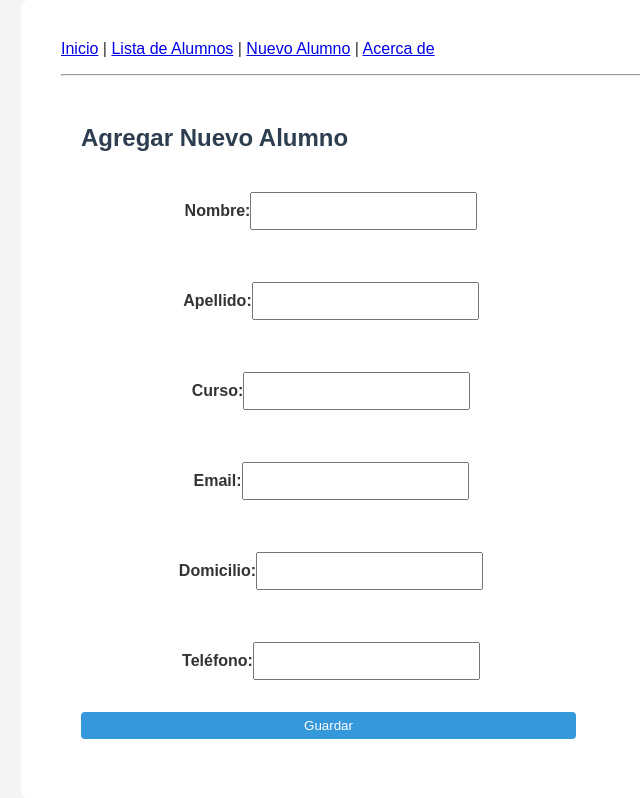
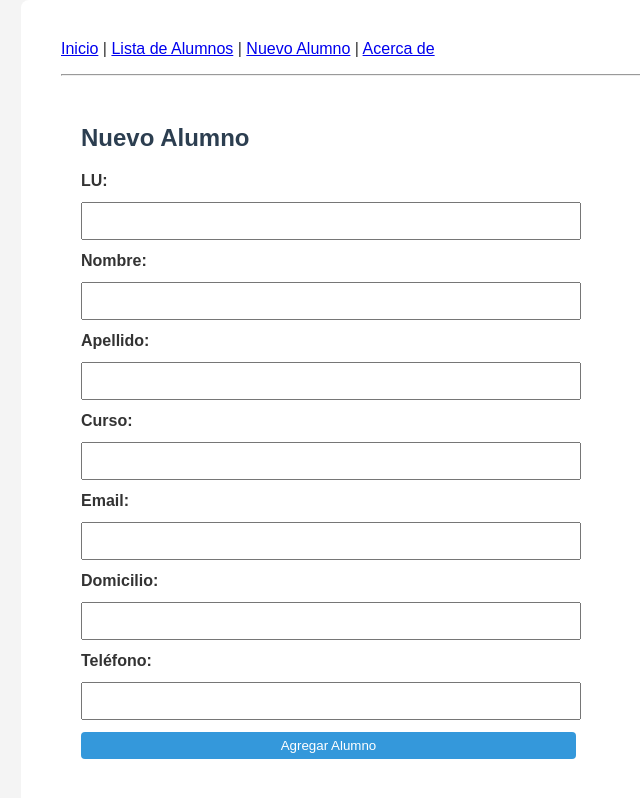
Before and after one commit to Colturas/TP05_PV_2025GRUPO13, a React (Vite) app in the folder TP05_PV_2025GRUPO13/: page /alumnos/nuevo in a window 1280 px wide. Shown: the top 798 px of the page, without its empty margins (199-839 px from the left). Built offline with nearby package versions, Linux system fonts and the light colour scheme.

Commit message:
Agrego un detalle extra al css del AcercaDe- Fernandez Jorge

```diff
--- a/TP05_PV_2025GRUPO13/src/AcercaDe.jsx
+++ b/TP05_PV_2025GRUPO13/src/AcercaDe.jsx
@@ -1,10 +1,46 @@
-function AcercaDe() {
+export default function AcercaDe() {
   return (
-    <div>
-      <h2>Acerca de esta aplicación</h2>
-      <p>Desarrollada por el equipo de alumnos para la gestión académica.</p>
+    <div className="acerca-de-container">
+      <h2>Acerca del grupo 13</h2>
+      <p>
+        Somos un grupo de estudiantes de la escuela de minas en el trabajo práctico para Programacion Visual 💻.
+        El proyecto consiste en desarrollar una aplicación web para la gestión de alumnos utilizando React con Vite,
+        React Router DOM y manejo de eventos. Nuestra app permite agregar, editar, ver, eliminar lógicamente y restaurar alumnos.
+      </p>
+
+      <h3>Integrantes del Grupo:</h3>
+      <ul className="lista-integrantes">
+        <li>
+          <strong>Diaz Francisco</strong> —{" "}
+          <a href="https://github.com/FranciscoDiaz-01" target="_blank" rel="noopener noreferrer">
+            @FranciscoDiaz-01
+          </a>
+        </li>
+        <li>
+          <strong>Modena Stefano</strong> —{" "}
+          <a href="https://github.com/salomon342007" target="_blank" rel="noopener noreferrer">
+            @salomon342007
+          </a>
+        </li>
+        <li>
+          <strong>Fernandez Jorge Lautaro</strong> —{" "}
+          <a href="https://github.com/Colturas" target="_blank" rel="noopener noreferrer">
+            @Colturas
+          </a>
+        </li>
+        <li>
+          <strong>Bazan Jamal</strong> —{" "}
+          <a href="https://github.com/jamaledm" target="_blank" rel="noopener noreferrer">
+            @jamaledm
+          </a>
+        </li>
+        <li>
+          <strong>Rueda Thiago</strong> —{" "}
+          <a href="https://github.com/Thiax" target="_blank" rel="noopener noreferrer">
+            @Thiax
+          </a>
+        </li>
+      </ul>
     </div>
   );
 }
-
-export default AcercaDe;
--- a/TP05_PV_2025GRUPO13/src/NuevoAlumno.jsx
+++ b/TP05_PV_2025GRUPO13/src/NuevoAlumno.jsx
@@ -1,121 +1,106 @@
-import { useState } from "react";
+import React, { useState } from "react";
 import { useNavigate } from "react-router-dom";
 
-function NuevoAlumno({ alumnos, papelera, setAlumnos }) {
-  const [formData, setFormData] = useState({
+export default function NuevoAlumno({ alumnos, setAlumnos }) {
+  const navigate = useNavigate();
+  const [nuevoAlumno, setNuevoAlumno] = useState({
+    lu: "",
     nombre: "",
     apellido: "",
     curso: "",
     email: "",
     domicilio: "",
-    telefono: ""
+    telefono: "",
+    activo: true
   });
-  const navigate = useNavigate();
-
-  const extraerIndice = (lu) => {
-    return parseInt(lu.replace(/^APU0*/, ""), 10) || 0;
-  };
-
-  const calcularSiguienteLU = () => {
-    const todasLUs = [
-      ...alumnos.map((a) => a.lu),
-      ...papelera.map((a) => a.lu),
-    ];
-    if (todasLUs.length === 0) {
-      return "APU00001";
-    }
-    const indices = todasLUs.map((lu) => extraerIndice(lu));
-    const maxIndice = Math.max(...indices);
-    const siguiente = maxIndice + 1;
-    return `APU${String(siguiente).padStart(5, "0")}`;
-  };
 
   const handleChange = (e) => {
     const { name, value } = e.target;
-    setFormData((prev) => ({ ...prev, [name]: value }));
+    setNuevoAlumno({ ...nuevoAlumno, [name]: value });
   };
 
   const handleSubmit = (e) => {
     e.preventDefault();
-    const nuevaLU = calcularSiguienteLU();
-    const nuevoAlumno = {
-      id: Date.now(),
-      lu: nuevaLU,
-      nombre: formData.nombre,
-      apellido: formData.apellido,
-      curso: formData.curso,
-      email: formData.email,
-      domicilio: formData.domicilio,
-      telefono: formData.telefono,
-      activo: true,
-    };
-    setAlumnos((prev) => [...prev, nuevoAlumno]);
-    navigate("/alumnos");
+
+    const numero = parseInt(nuevoAlumno.lu, 10);
+    if (isNaN(numero)) {
+      alert("LU debe ser un número");
+      return;
+    }
+
+    const formatoLU = `APU${numero.toString().padStart(5, "0")}`;
+
+    const alumnoFormateado = { ...nuevoAlumno, lu: formatoLU };
+
+    const yaExiste = alumnos.some((a) => a.lu === formatoLU);
+    if (yaExiste) {
+      alert("Ese LU ya está en uso");
+      return;
+    }
+
+    setAlumnos([...alumnos, alumnoFormateado]);
+    navigate("/lista");
   };
 
   return (
-    <div style={{ padding: "20px" }}>
-      <h2>Agregar Nuevo Alumno</h2>
-      <form onSubmit={handleSubmit}>
     <div>
-          <label>Nombre:</label>
+      <h2>Nuevo Alumno</h2>
+      <form onSubmit={handleSubmit} className="formulario">
+        <label>LU:</label>
         <input
-            name="nombre"
-            value={formData.nombre}
+          type="number"
+          name="lu"
+          value={nuevoAlumno.lu}
           onChange={handleChange}
           required
         />
-        </div>
-        <div>
-          <label>Apellido:</label>
+        <label>Nombre:</label>
         <input
-            name="apellido"
-            value={formData.apellido}
+          type="text"
+          name="nombre"
+          value={nuevoAlumno.nombre}
           onChange={handleChange}
           required
         />
-        </div>
-        <div>
-          <label>Curso:</label>
+        <label>Apellido:</label>
         <input
-            name="curso"
-            value={formData.curso}
+          type="text"
+          name="apellido"
+          value={nuevoAlumno.apellido}
           onChange={handleChange}
           required
         />
-        </div>
-        <div>
-          <label>Email:</label>
+        <label>Curso:</label>
         <input
-            name="email"
-            type="email"
-            value={formData.email}
+          type="text"
+          name="curso"
+          value={nuevoAlumno.curso}
           onChange={handleChange}
           required
         />
-        </div>
-        <div>
+        <label>Email:</label>
+        <input
+          type="email"
+          name="email"
+          value={nuevoAlumno.email}
+          onChange={handleChange}
+        />
         <label>Domicilio:</label>
         <input
+          type="text"
           name="domicilio"
-            value={formData.domicilio}
+          value={nuevoAlumno.domicilio}
           onChange={handleChange}
-            required
         />
-        </div>
-        <div>
         <label>Teléfono:</label>
         <input
+          type="text"
           name="telefono"
-            value={formData.telefono}
+          value={nuevoAlumno.telefono}
           onChange={handleChange}
-            required
         />
-        </div>
-        <button type="submit">Guardar</button>
+        <button type="submit">Agregar Alumno</button>
       </form>
     </div>
   );
 }
-
-export default NuevoAlumno;
--- a/TP05_PV_2025GRUPO13/src/index.css
+++ b/TP05_PV_2025GRUPO13/src/index.css
@@ -1,4 +1,3 @@
-/* src/index.css */
 
 body {
   margin: 0;
@@ -69,3 +68,27 @@ div {
   padding: 20px;
   border-radius: 8px;
 }
+.acerca-de-container {
+  padding: 20px;
+  color: #fff;
+  background-color: #1e1e1e;
+  border-radius: 10px;
+}
+
+.lista-integrantes {
+  list-style: none;
+  padding-left: 0;
+}
+
+.lista-integrantes li {
+  margin-bottom: 10px;
+}
+
+.lista-integrantes a {
+  color: #61dafb;
+  text-decoration: none;
+}
+
+.lista-integrantes a:hover {
+  text-decoration: underline;
+}
```
Lines whose indentation alone changed are shown as unchanged.
